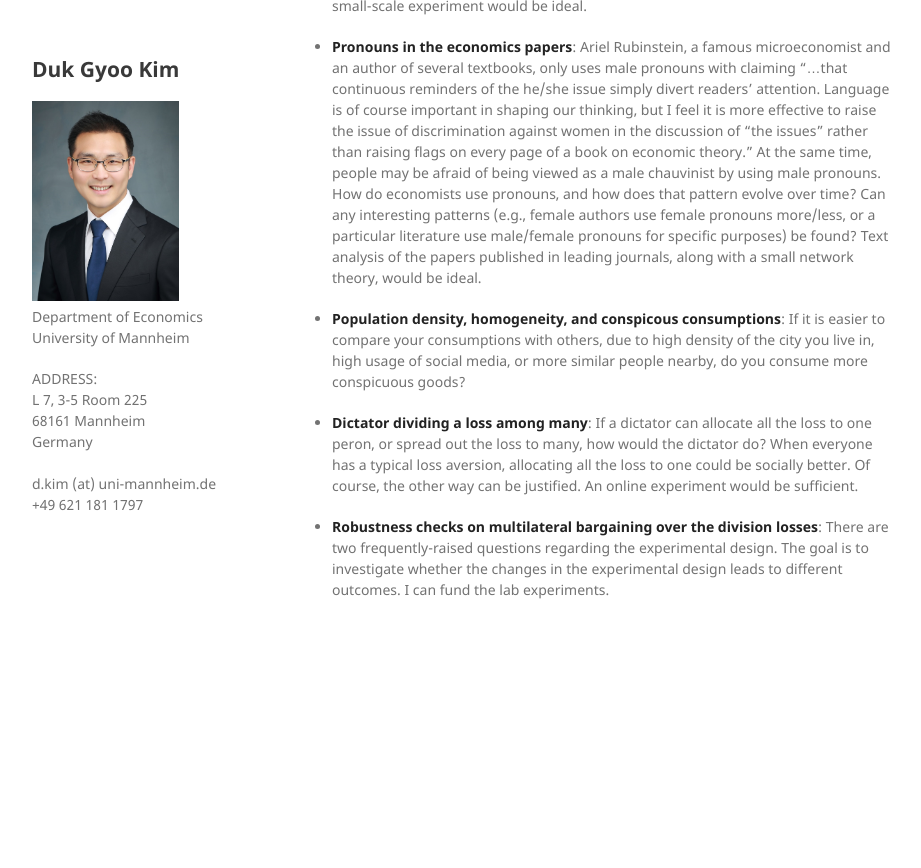
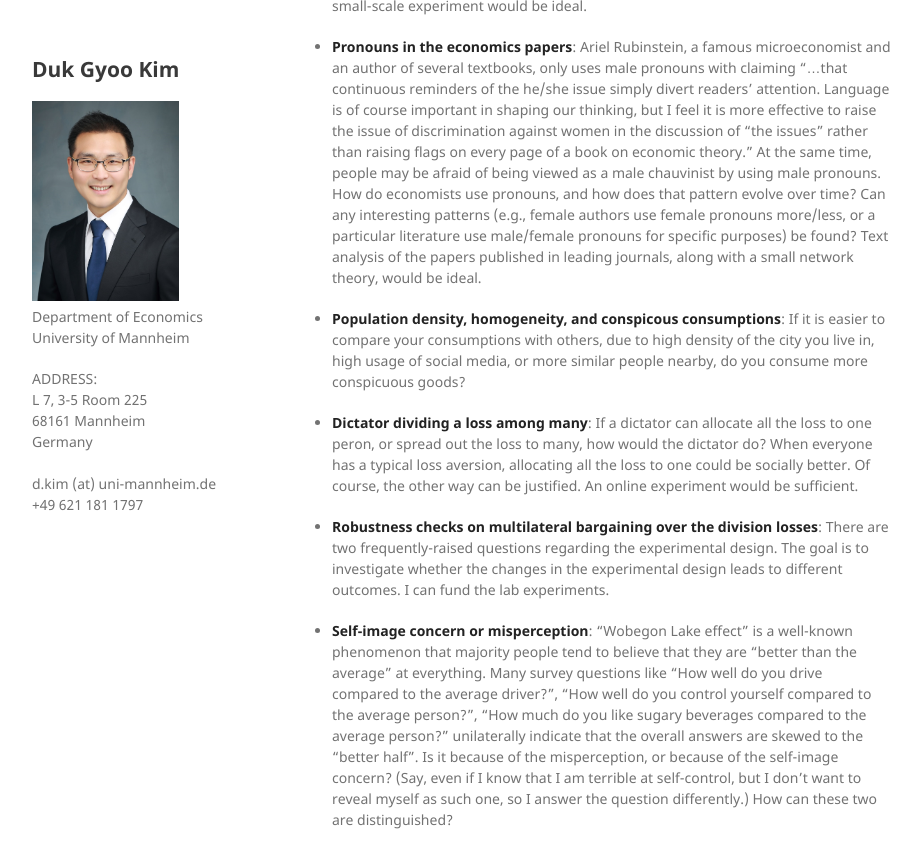
Before and after one commit to kimdukgyoo/kimdukgyoo.github.io, a Jekyll site: the page built from BAthesis.md, in a window 1280 px wide and 900 px high, scrolled down 726 px. Shown: the top 868 px of the window, without its empty margins (178-1099 px from the left). Built offline with Jekyll 4.4.1, drawn with Linux system fonts in a browser that asks for light colours; our own code applies the rules of GitHub Pages for plain Markdown files; before the commit the page ends 1396 px from its top, so only the background shows below that.

Commit message:
Update BAthesis.md

```diff
--- a/BAthesis.md
+++ b/BAthesis.md
@@ -25,3 +25,5 @@ Sometimes I come up with random research questions that are curious enough to kn
 - **Dictator dividing a loss among many**: If a dictator can allocate all the loss to one peron, or spread out the loss to many, how would the dictator do? When everyone has a typical loss aversion, allocating all the loss to one could be socially better. Of course, the other way can be justified. An online experiment would be sufficient.
 
 - **Robustness checks on multilateral bargaining over the division losses**: There are two frequently-raised questions regarding the experimental design. The goal is to investigate whether the changes in the experimental design leads to different outcomes. I can fund the lab experiments.
+
+- **Self-image concern or misperception**: "Wobegon Lake effect" is a well-known phenomenon that majority people tend to believe that they are "better than the average" at everything. Many survey questions like "How well do you drive compared to the average driver?", "How well do you control yourself compared to the average person?", "How much do you like sugary beverages compared to the average person?" unilaterally indicate that the overall answers are skewed to the "better half". Is it because of the misperception, or because of the self-image concern? (Say, even if I know that I am terrible at self-control, but I don't want to reveal myself as such one, so I answer the question differently.) How can these two are distinguished?
```
